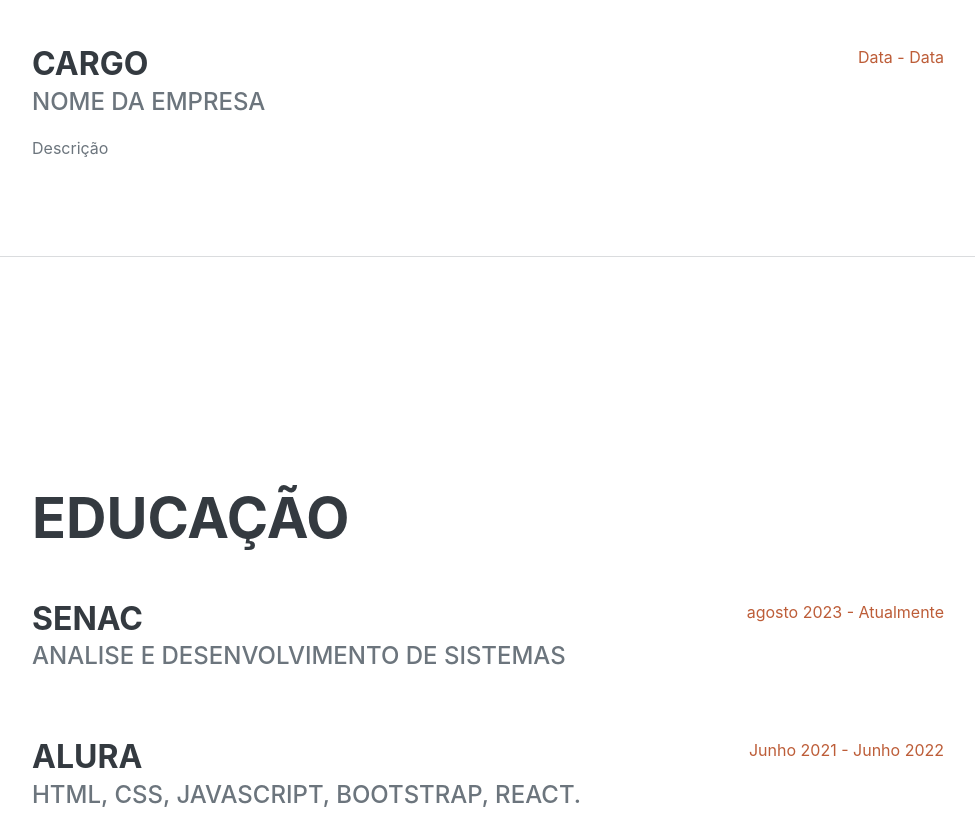
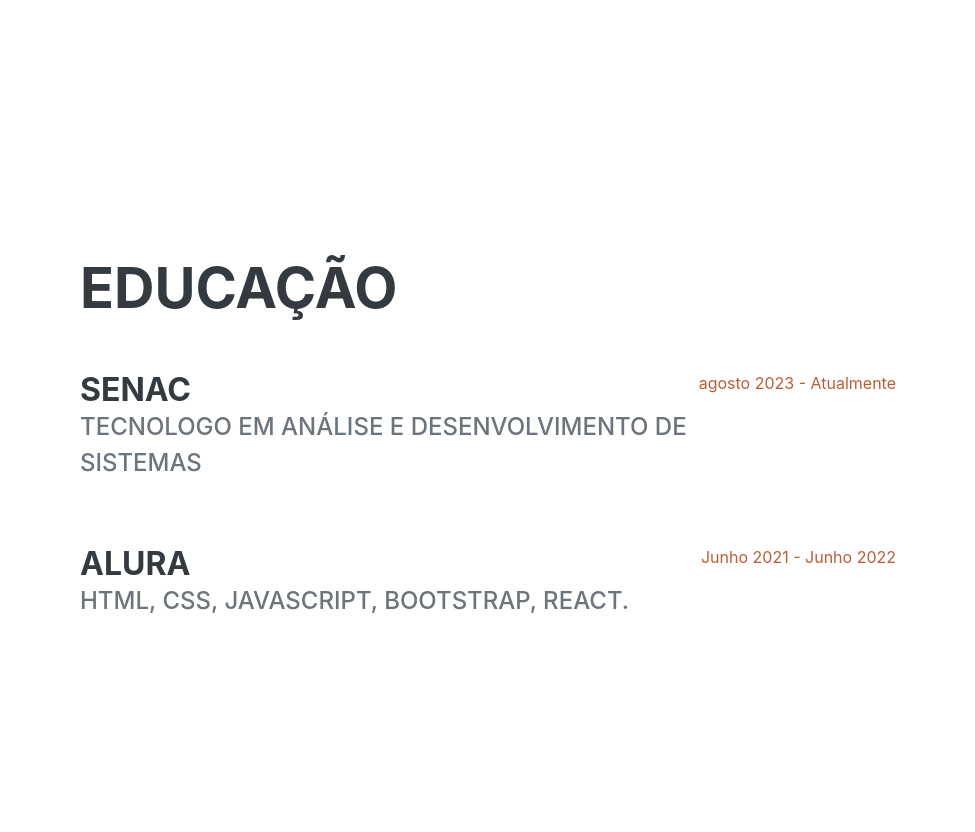
Before and after one commit to ItamarBorgesRocha/Curriculo, a plain HTML site: page curriculo/index.html in a window 1280 px wide. Shown: the part 1558-2390 px from the top of the page, without its empty margins (288-1263 px from the left). Drawn offline with nearby package versions, Linux system fonts and the light colour scheme; a web font is replaced by a local one.

Commit message:
Update index.html

```diff
--- a/curriculo/index.html
+++ b/curriculo/index.html
@@ -64,7 +64,7 @@
                         <div class="flex-grow-1">
                             <h3 class="mb-0">Estágio</h3>
                             <div class="subheading mb-3">Fundação Casa</div>
-                            <p>Suporte técnico em máquinas dos funcionarios,formatação,backup,limpeza de maquinas e atendimento</p>
+                            <p>Suporte técnico em máquinas dos funcionarios,formatação,backup,limpeza de máquinas e atendimento</p>
                         </div>
                         <div class="flex-shrink-0"><span class="text-primary">Dez de 2023 - jun de 2024</span></div>
                     </div>
@@ -84,17 +84,6 @@
                         </div>
                         <div class="flex-shrink-0"><span class="text-primary">Fev de 2025 - Presente momento</span></div>
                     </div>
-                    <div class="d-flex flex-column flex-md-row justify-content-between">
-                        <div class="flex-grow-1">
-                            <h3 class="mb-0">Cargo</h3>
-                            <div class="subheading mb-3">Nome da Empresa</div>
-                            <p>Descrição</p>
-                        </div>
-                        <div class="flex-shrink-0"><span class="text-primary">Data - Data</span></div>
-                    </div>
-                </div>
-            </section>
-            <hr class="m-0" />
             <!-- Education-->
             <section class="resume-section" id="education">
                 <div class="resume-section-content">
@@ -102,7 +91,7 @@
                     <div class="d-flex flex-column flex-md-row justify-content-between mb-5">
                         <div class="flex-grow-1">
                             <h3 class="mb-0">Senac</h3>
-                            <div class="subheading mb-3">Analise e Desenvolvimento de Sistemas</div>
+                            <div class="subheading mb-3">Tecnologo em Análise e Desenvolvimento de Sistemas</div>
                             <div></div>
                             <p></p>
                         </div>
@@ -158,7 +147,7 @@
             <section class="resume-section" id="interests">
                 <div class="resume-section-content">
                     <h2 class="mb-5">Interesses</h2>
-                    <p>desenvolvimento web</p>
+                    <p>Desenvolvimento web</p>
                     <p class="mb-0">Front End</p>
                 </div>
             </section>
```
